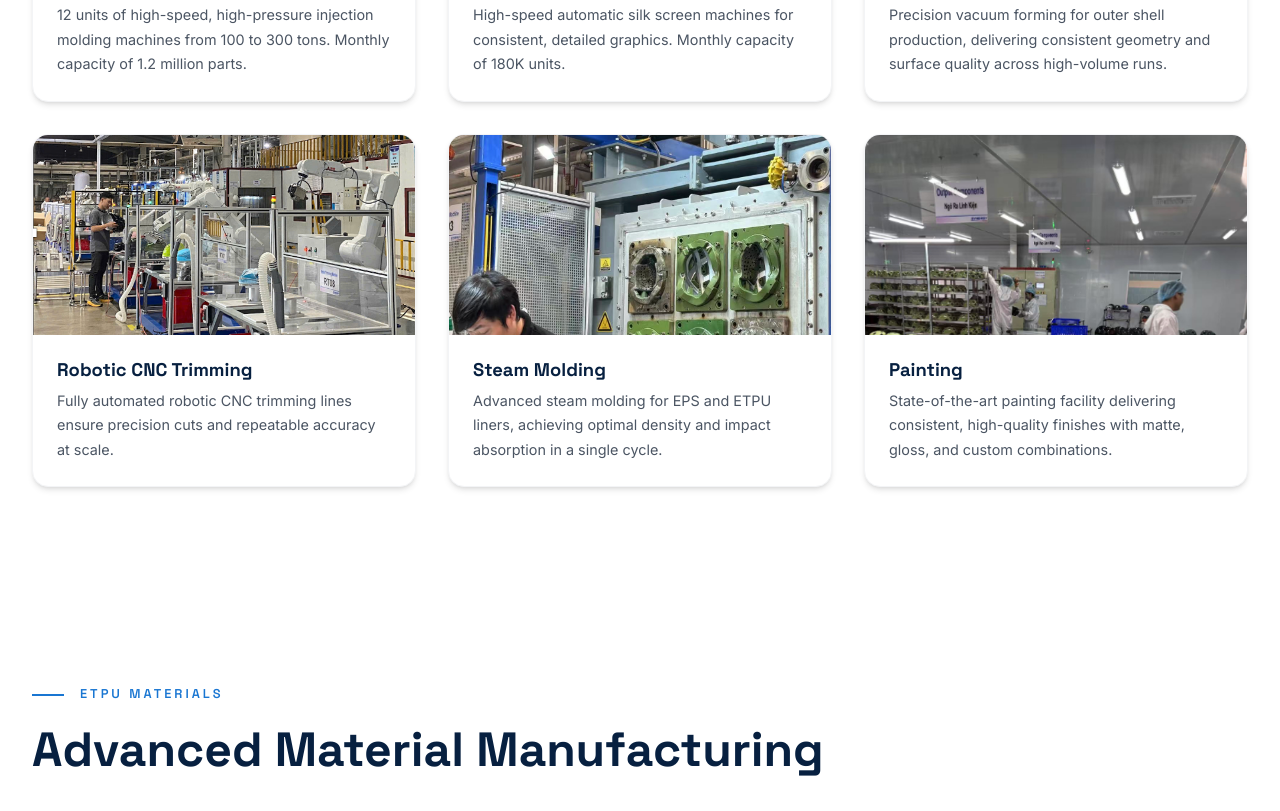
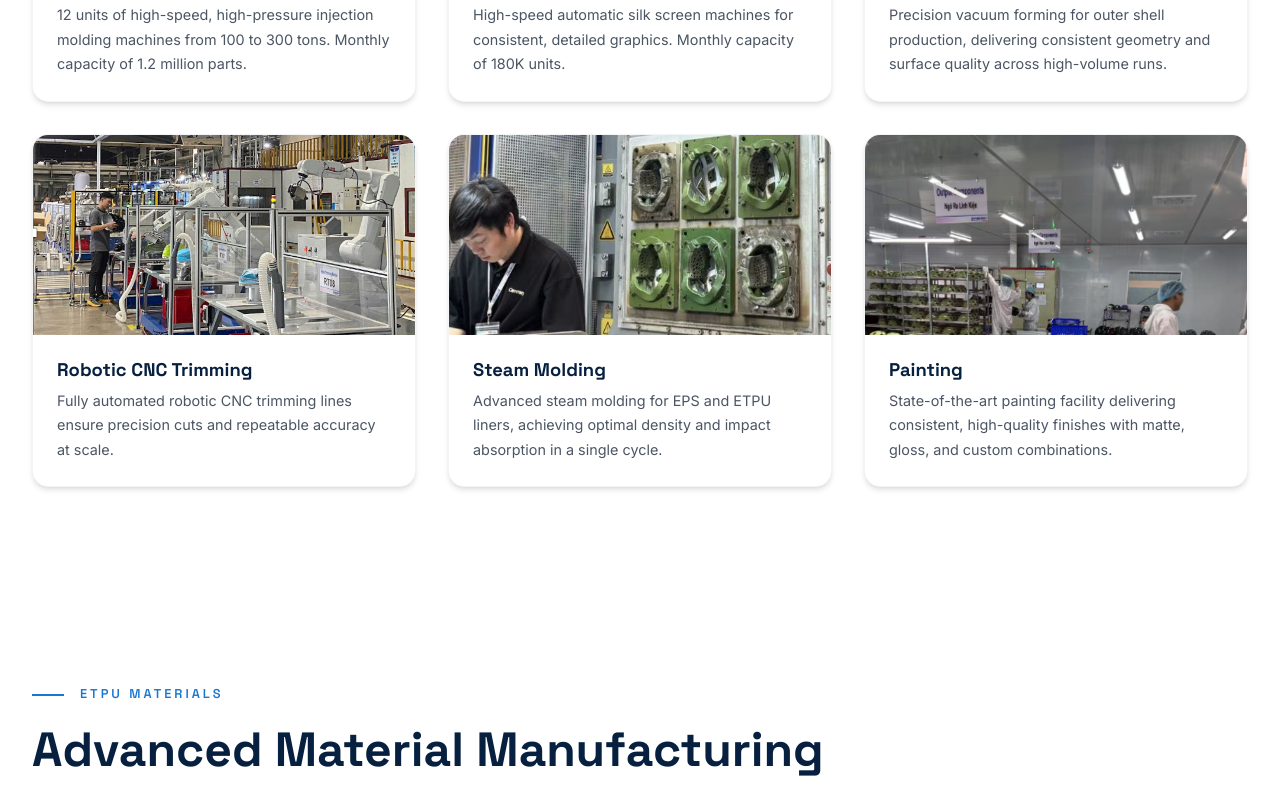
Before and after one commit to leoch37/synergy-in-motion, a plain HTML site: page index.html in a window 1280 px wide. Shown: the part 6749-7560 px from the top of the page. Drawn offline with Linux system fonts and the light colour scheme.

Commit message:
Replace steam molding photo with new helmet mold image
Co-Authored-By: Claude Sonnet 4.6 <noreply@anthropic.com>

```diff
--- a/index.html
+++ b/index.html
@@ -461,7 +461,7 @@
 
         <div class="process-card reveal reveal-delay-2">
           <div class="process-card-image">
-            <img src="images/helmets-steam-molding.png" alt="Steam molding machine">
+            <img src="images/helmets-steam-molding-2.jpg" alt="Steam molding helmet molds">
           </div>
           <div class="process-card-body">
             <h4>Steam Molding</h4>
```
Also changed, not shown: images/helmets-steam-molding-2.jpg (added).
